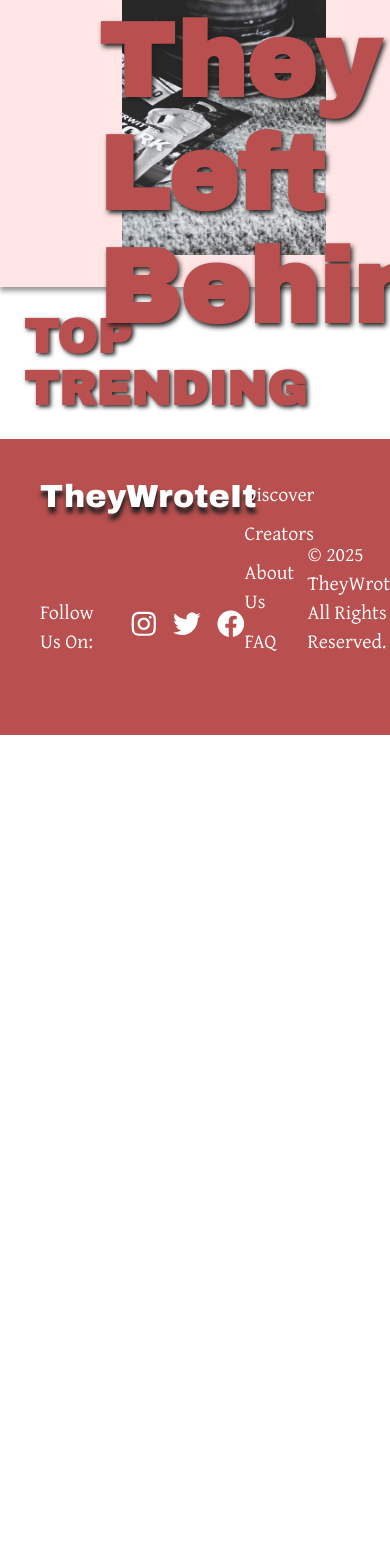
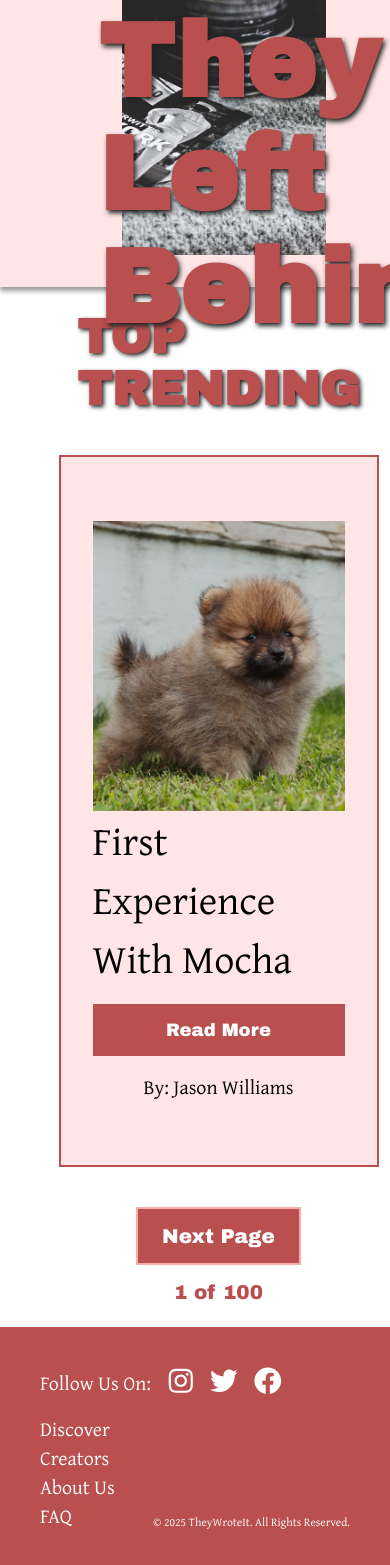
Before and after one commit to HezerSantos/blog-frontend, a React (Vite) app: page /home in a window 390 px wide. Shown: the part 432-1997 px from the top of the page. Before the commit the page ends 1167 px from the top, so only its background shows below. Built offline with nearby package versions, Linux system fonts and the light colour scheme.

Commit message:
Added blog card with styles and some responsiveness

```diff
--- /dev/null
+++ b/src/components/BlogCard.jsx
@@ -0,0 +1,26 @@
+import dogImage from '../assets/images/dog.jpg';
+const BlogCard = () => {
+    return(
+        <>
+            <div className="blog__card">
+                <div className="blog__image">
+                    <img src={dogImage} alt="" className='blog__image__content'/>
+                </div>
+                <div className="blog__aside">
+                    <h1 className="blog__header">
+                        First Experience With Mocha
+                    </h1>
+                    <p className="blog__text">
+                    Becoming a first-time Pomeranian owner has been a mix of adorable moments and unexpected challenges. From learning about their high energy to navigating grooming routines, this post explores the reality of life with a fluffy ball of personality. I'll share my personal experiences, tips, and the lessons I’ve learned along the way, as well as how my Pomeranian has brought joy (and a little chaos) into my life. Whether you’re considering adopting one or just curious about these charming dogs, this post will give you an honest look at what it’s really like to welcome a Pomeranian into your home.
+                    </p>
+                    <div className='blog__aside__footer'>
+                        <button className="blog__open">Read More</button>
+                        <p className="blog__author">By: Jason Williams</p>
+                    </div>
+                </div>
+            </div>
+        </>
+    )
+}
+
+export default BlogCard
--- a/src/components/MainNavBar.jsx
+++ b/src/components/MainNavBar.jsx
@@ -1,4 +1,5 @@
 import { Link } from "react-router-dom"
+
 const MainNavBar = () => {
     return(
         <>
--- a/src/index.css
+++ b/src/index.css
@@ -196,11 +196,16 @@ label.auth__input{
   margin-left: clamp(0rem, 15vw, 15rem);
 }
 
-.trending__header{
+.trending__header, .next__container{
+  width: clamp(20rem, 100%, 78.125rem);
   padding: 1.5rem;
   display: flex;
   align-items: center;
   justify-content: center;
+}
+
+.trending__header{
+  margin-bottom: 1rem;
 }
 
 .trending__header > *{
@@ -213,6 +218,7 @@ label.auth__input{
 footer{
   background-color: var(--pri__color);
   height: 18.5rem;
+  min-width: 20rem;
   padding: 2.5rem 2.5rem 5rem 2.5rem;
   display: grid;
   grid-template-columns: 66% 33%;
@@ -259,6 +265,7 @@ footer{
   display: flex;
   flex-direction: column;
   justify-content: space-between;
+  min-width: fit-content;
 }
 
 .footer__link{
@@ -268,7 +275,7 @@ footer{
 }
 
 .copy__right{
-  font-size: 1.25rem;
+  font-size: clamp(.5rem, 3vw, 1.25rem);
   font-family: subHeader;
   width: 100%;
   color:  white;
@@ -276,3 +283,138 @@ footer{
   align-items: flex-end;
   justify-content: flex-end;
 }
+
+.home__main{
+  padding: 0 15% 0 15%;
+}
+
+.blog__card{
+  container-type: inline-size;
+  width: clamp(20rem, 100%, 78.125rem);
+  min-height: 40rem;
+  background-color: var(--sec__color);
+  border: 2px solid var(--pri__color);
+  display: grid;
+  grid-template-columns: 1fr 1fr;
+  padding: 4rem 2rem 4rem 2rem;
+  column-gap: 2.5rem;
+}
+
+.blog__image{
+  position: relative;
+  width: 100%;
+  height: 100%;
+  background-color: white;
+}
+.blog__image__content{
+  width: inherit;
+  height: 100%;
+  object-fit: cover;
+  object-position: center;
+}
+
+.blog__image::after{
+  position: absolute;
+  content: '';
+  inset: 0 0 0 0;
+  background-color: black;
+  opacity: .2;
+  z-index: 3;
+}
+
+
+
+.blog__text{
+  font-family: mainText;
+  font-size: 1.125rem;
+}
+
+.blog__aside{
+  display: flex;
+  flex-direction: column;
+  align-items: center;
+  justify-content: center;
+  gap: 1rem;
+}
+
+.blog__header{
+  align-self: flex-start;
+  font-size: 2.5rem;
+  font-weight: 550;
+  font-family: subHeader;
+}
+
+.blog__aside__footer{
+  width: 100%;
+  display: flex;
+  justify-content: space-between;
+}
+
+.blog__open{
+  padding: 1rem 1.725rem 1rem 1.725rem;
+  font-size: 1.125rem;
+  background-color: var(--pri__color);
+  font-family: mainHeader;
+  color: white;
+}
+
+.blog__author{
+  font-family: subHeader;
+  font-size: 1.25rem;
+  align-self: center;
+}
+
+.next__container{
+  margin-top: 1rem;
+  flex-direction: column;
+  gap:  1rem;
+}
+
+.next__container button{
+  padding: 1rem 1.5rem 1rem 1.5rem;
+  background-color: var(--pri__color);
+  color: white;
+  font-family: mainHeader;
+  font-size: 1.25rem;
+  border: 2px solid var(--acc__color);
+}
+
+.next__container p{
+  color: var(--pri__color);
+  font-size: 1.25rem;
+  font-family: mainHeader;
+}
+
+@media (max-width: 1200px){
+  .blog__card {
+    grid-template-columns: none;
+    grid-template-rows: 1fr 1fr;
+  }
+
+  .blog__image{
+    width: 100%;
+    height: 100%;
+  }
+}
+
+@media (max-width: 1000px){
+  footer{
+    display: flex;
+    flex-direction: column;
+    gap: 1rem;
+
+  }
+  .footer__header{
+    display: none;
+  }
+}
+
+@media (max-width: 650px){
+  .blog__text{
+    display: none;
+  }
+  .blog__aside__footer{
+    flex-direction: column;
+    gap: 1rem;
+  }
+}
--- a/src/pages/index.jsx
+++ b/src/pages/index.jsx
@@ -1,6 +1,8 @@
 import { Link } from "react-router-dom"
 import MainNavBar from "../components/MainNavBar"
 import Footer from "../components/Footer"
+
+import BlogCard from "../components/BlogCard"
 const HomePage = () => {
     return(
         <>
@@ -12,13 +14,19 @@ const HomePage = () => {
                 </div>
                 <div className="hero__image"></div>
             </header>
-            <main className="">
+            <main className="home__main">
                 <div className="trending__header">
                     <h1>TOP TRENDING</h1>
                 </div>
                 <section className="blog__container">
-
+                    <BlogCard />
                 </section>
+                <div className="next__container">
+                    <button>
+                        Next Page
+                    </button>
+                    <p>1 of 100</p>
+                </div>
             </main>
             <Footer />
         </>
```
Also changed, not shown: src/assets/images/dog.jpg (added), 1 other file (tests, documents, lock files or other folders).
